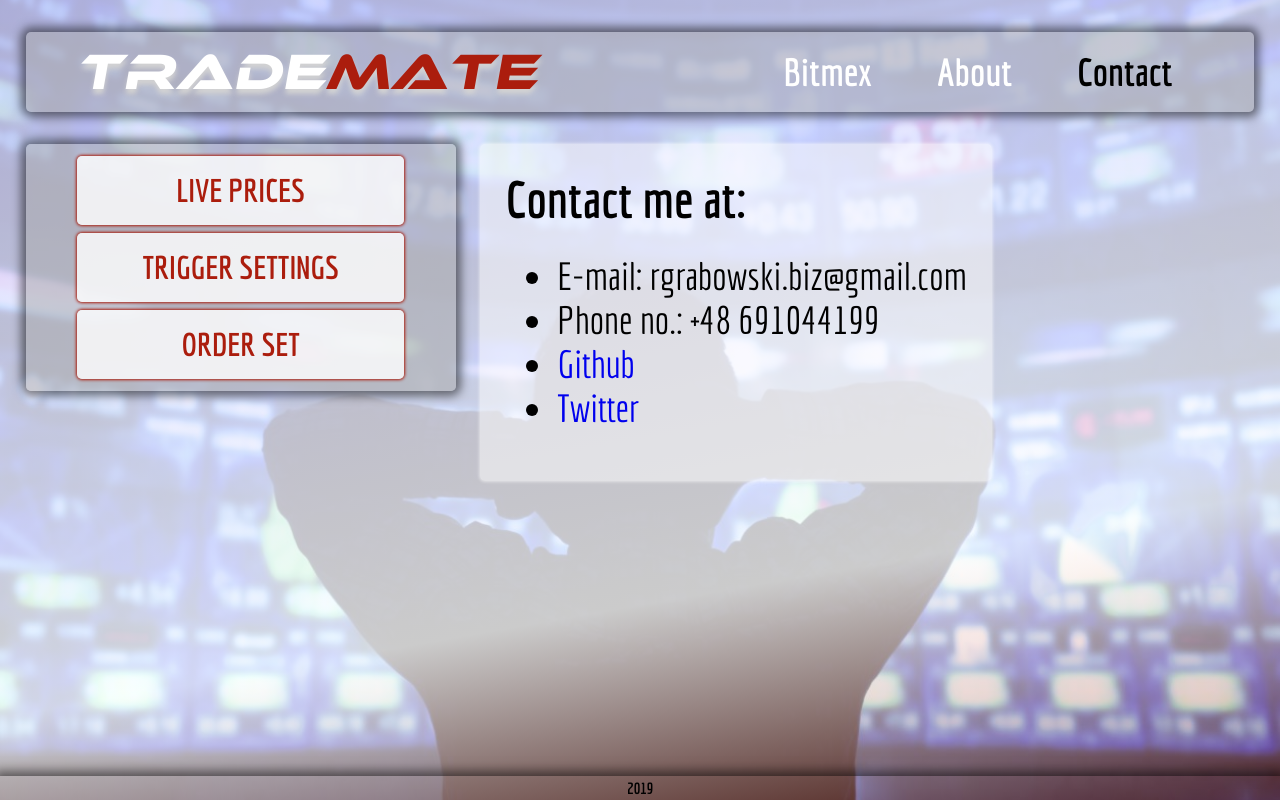
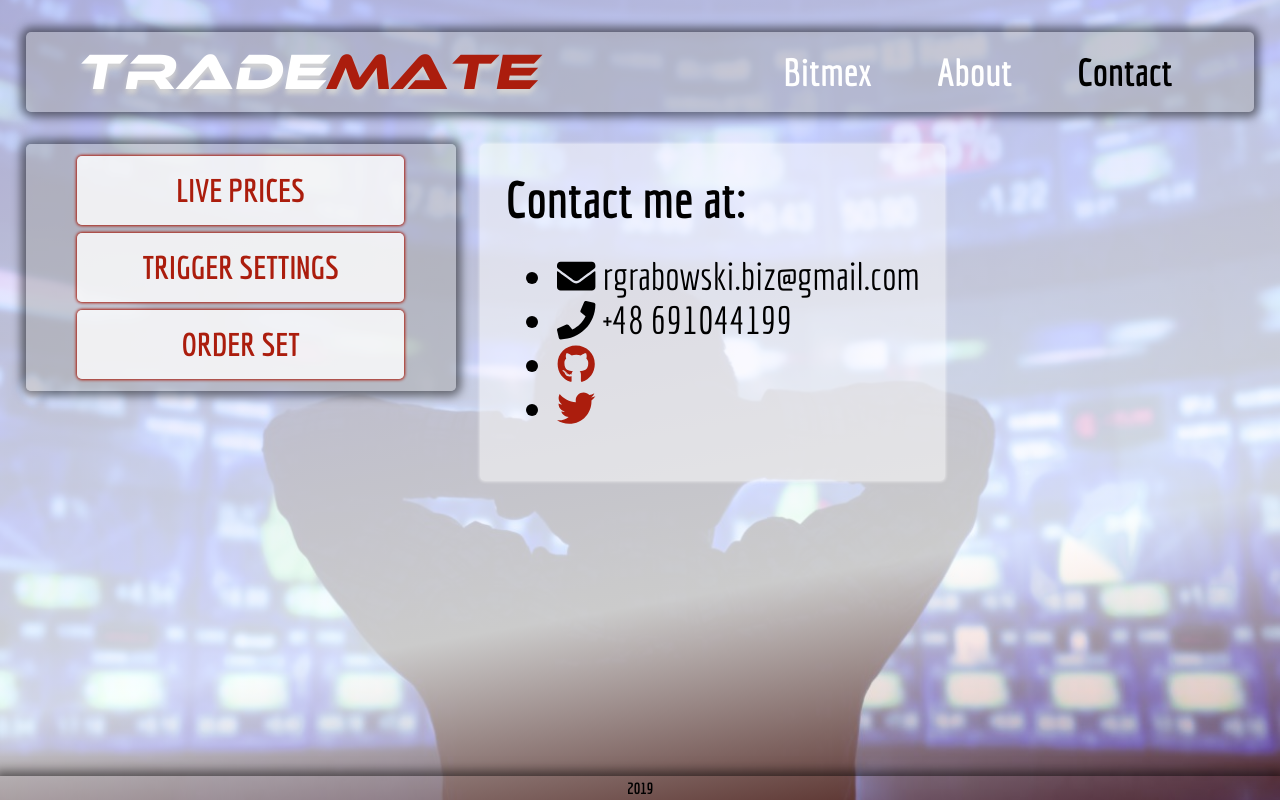
Before and after one commit to Radzieoon/trade-mate, a React (Create React App) app: page /#/contact in a window 1280 px wide. Built offline with nearby package versions, Linux system fonts and the light colour scheme.

Commit message:
added fontawesome icons; waiting for the sort feature merge to uncomment sorting arrows

```diff
--- a/package.json
+++ b/package.json
@@ -3,6 +3,11 @@
   "version": "0.1.0",
   "private": true,
   "dependencies": {
+    "@fortawesome/fontawesome-svg-core": "^1.2.12",
+    "@fortawesome/free-brands-svg-icons": "^5.6.3",
+    "@fortawesome/free-regular-svg-icons": "^5.6.3",
+    "@fortawesome/free-solid-svg-icons": "^5.6.3",
+    "@fortawesome/react-fontawesome": "^0.1.4",
     "node-sass": "^4.11.0",
     "react": "^16.7.0",
     "react-dom": "^16.7.0",
--- a/src/components/App/App.scss
+++ b/src/components/App/App.scss
@@ -7,6 +7,8 @@
 @import "./Template/LeftPanel/leftPanel";
 @import "./Template/template";
 @import "./LivePrices/_livePrices.scss";
+@import "LivePrices/Instrument/instrument";
+@import "Contact/contact";
 
 body {
   @extend %app-background-gradient;
--- a/src/components/App/Contact/Contact.js
+++ b/src/components/App/Contact/Contact.js
@@ -1,4 +1,7 @@
 import React, {Component} from 'react';
+import {FontAwesomeIcon} from "@fortawesome/react-fontawesome";
+import {faGithub,faTwitter} from "@fortawesome/free-brands-svg-icons";
+import {faEnvelope,faPhone} from "@fortawesome/free-solid-svg-icons";
 
 export default class Contact extends Component {
     render() {
@@ -6,10 +9,10 @@
             <section className='section-contact'>
                 <h1>Contact me at:</h1>
                 <ul>
-                    <li>E-mail: rgrabowski.biz@gmail.com</li>
-                    <li>Phone no.: +48 691044199</li>
-                    <li><a href='https://github.com/Radzieoon'>Github</a></li>
-                    <li><a href='https://twitter.com/Radzieoon'>Twitter</a></li>
+                    <li><FontAwesomeIcon icon={faEnvelope}/> rgrabowski.biz@gmail.com</li>
+                    <li><FontAwesomeIcon icon={faPhone}/> +48 691044199</li>
+                    <li><a href='https://github.com/Radzieoon'><FontAwesomeIcon icon={faGithub}/></a></li>
+                    <li><a href='https://twitter.com/Radzieoon'><FontAwesomeIcon icon={faTwitter}/></a></li>
                 </ul>
             </section>
         );
--- /dev/null
+++ b/src/components/App/Contact/_contact.scss
@@ -0,0 +1,22 @@
+section.section-contact {
+  li:first-of-type {
+    svg {
+      color: $standard-text-color;
+    }
+  }
+  li:nth-of-type(2) {
+    svg {
+      color: $standard-text-color;
+    }
+  }
+  li:nth-of-type(3) {
+    svg {
+      color: $app-main-text-action-color;
+    }
+  }
+  li:last-of-type {
+    svg {
+      color: $app-main-text-action-color;
+    }
+  }
+}
--- a/src/components/App/LivePrices/Instrument/Instrument.js
+++ b/src/components/App/LivePrices/Instrument/Instrument.js
@@ -1,5 +1,7 @@
 import React, {Component, Fragment} from 'react';
 import {URL} from "../../../../const";
+import {FontAwesomeIcon} from "@fortawesome/react-fontawesome";
+import {faChartLine,faChartBar} from "@fortawesome/free-solid-svg-icons";
 
 export default class Instrument extends Component {
     constructor(props) {
@@ -8,6 +10,7 @@
             data: null
         }
     }
+
     componentDidMount() {
         this.intervalId = setInterval(this.downloadInstrumentChanges, this.props.fetchInterval);
     }
@@ -46,10 +49,10 @@
                     <td>{data.bidPrice}</td>
                     <td>{data.volume24h}</td>
                     <td>
-                        <button onClick={() => openModal(symbol,'orderBook')}>Open</button>
+                        <button onClick={() => openModal(symbol,'orderBook')}><FontAwesomeIcon icon={faChartBar}/></button>
                     </td>
                     <td>
-                        <button onClick={() => openModal(symbol,'chart')}>Open</button>
+                        <button onClick={() => openModal(symbol,'chart')}><FontAwesomeIcon icon={faChartLine}/></button>
                     </td>
                     <td>{data.timestamp}</td>
                 </tr>
--- /dev/null
+++ b/src/components/App/LivePrices/Instrument/_instrument.scss
@@ -0,0 +1,14 @@
+section.section-live-prices {
+  button {
+    background-color: $app-main-text-action-color;
+    border: none;
+    border-radius: 5px;
+    height: 2em;
+    outline: 0;
+    width: 3em;
+    svg {
+      color: $nav-text-color;
+      font-size: 1.5em;
+    }
+  }
+}
--- a/src/components/App/LivePrices/LivePrices.js
+++ b/src/components/App/LivePrices/LivePrices.js
@@ -2,6 +2,8 @@
 import {ALL_INSTRUMENTS} from "../../../const";
 import Instrument from './Instrument/Instrument';
 import TradingViewWidget, {Themes} from 'react-tradingview-widget';
+import {FontAwesomeIcon} from "@fortawesome/react-fontawesome";
+import {faWindowClose,faArrowUp,faArrowDown} from "@fortawesome/free-solid-svg-icons";
 
 export default class LivePrices extends Component {
     constructor(props) {
@@ -11,10 +13,6 @@
             fetchInterval: 2000,
             chartSymbol: '',
             orderBookSymbol: ''
-            // modalSymbol: {
-            //     chart: '',
-            //     orderBook: ''
-            // }
         }
     }
     filteredInstruments = () => {
@@ -64,7 +62,7 @@
         }
     };
     render() {
-        const {filter,chartSymbol,orderBookSymbol} = this.state;
+        const {filter,chartSymbol,orderBookSymbol/*,sortAscending*/} = this.state;
         return (
             <section className='section-live-prices'>
                 <h1>Check the live prices of the chosen instrument</h1>
@@ -72,7 +70,7 @@
                 <table>
                     <thead>
                         <tr>
-                            <td>Name</td>
+                            <td>Name {/*sortAscending ? <FontAwesomeIcon icon={faArrowUp}/> : <FontAwesomeIcon icon={faArrowDown}/>*/}</td>
                             <td>Last Price</td>
                             <td>Ask Price</td>
                             <td>Bid Price</td>
@@ -88,7 +86,7 @@
                 </table>
                 {chartSymbol.length > 0 && (
                     <div>
-                        <button onClick={() => this.closeModal('chart')}>X</button>
+                        <button onClick={() => this.closeModal('chart')}><FontAwesomeIcon icon={faWindowClose} /></button>
                         <TradingViewWidget autosize={true} allow_symbol_change={false} hide_side_toolbar={false} symbol={chartSymbol} interval='60' theme={Themes.DARK} locale='pl' studies={['MASimple@tv-basicstudies', 'StochasticRSI@tv-basicstudies']} container_id='tradingview_a3d39'/>
                     </div>
                 )}
--- a/src/components/App/LivePrices/_livePrices.scss
+++ b/src/components/App/LivePrices/_livePrices.scss
@@ -42,7 +42,7 @@
       outline: none;
       position: absolute;
       right: 10%;
-      top: 3.5%;
+      top: 3%;
       z-index: 1;
     }
   }
--- a/src/components/App/SassModules/_colors.scss
+++ b/src/components/App/SassModules/_colors.scss
@@ -10,3 +10,4 @@
 $button-main-color: rgba(255,255,255,0.8);
 $section-shadow-color: rgba(0,0,0,0.5);
 $main-section-color: rgba(255,255,255,.5);
+$standard-text-color: black;
--- a/src/components/App/Template/_template.scss
+++ b/src/components/App/Template/_template.scss
@@ -20,6 +20,7 @@
     font-size: 1vw;
     height: fit-content;
     min-height: 50%;
+    margin-bottom: 2%;
     margin-left: 2%;
     margin-right: 2%;
     padding: 2em;
```
Also changed, not shown: 1 other file (tests, documents, lock files or other folders).
